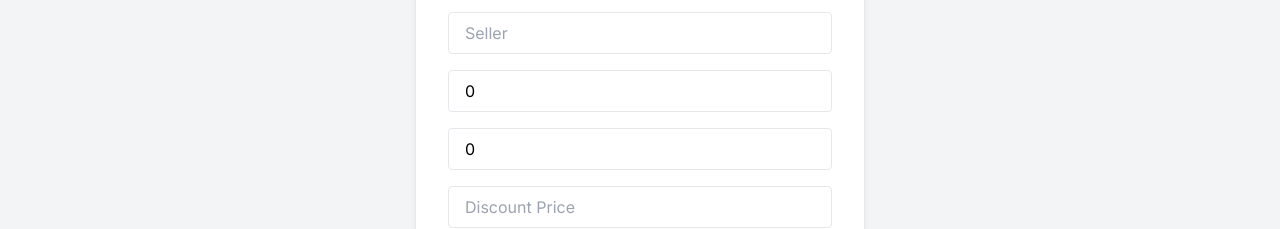
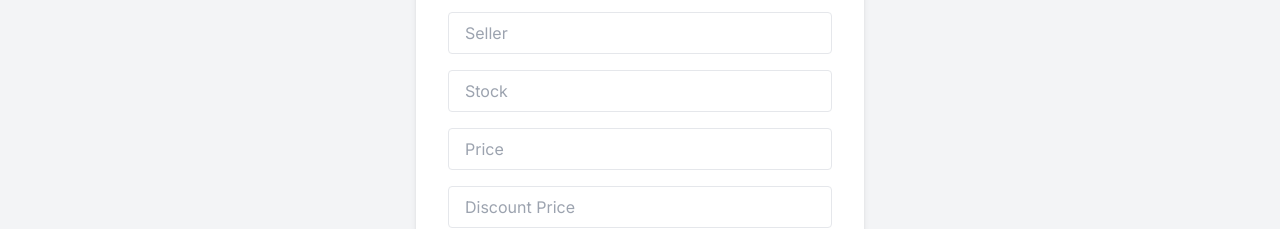
Before and after one commit to Efef-e/intern-e-commerce-management-system, a Next.js app in the folder intern-tasking/: page /productadd in a window 1280 px wide. Shown: the part 263-492 px from the top of the page. Built offline with nearby package versions, Linux system fonts and the light colour scheme.

Commit message:
input fixes

```diff
--- a/intern-tasking/src/app/productadd/page.tsx
+++ b/intern-tasking/src/app/productadd/page.tsx
@@ -9,8 +9,8 @@ interface Product {
   id: string;
   name: string;
   seller: string;
-  stock: number;
-  price: number;
+  stock: number | undefined;
+  price: number | undefined;
   discountPrice?: number;
   category: string;
   imageURL: string;
@@ -21,8 +21,8 @@ export default function AddProduct() {
     id: "",
     name: "",
     seller: "",
-    stock: 0,
-    price: 0,
+    stock: undefined,
+    price: undefined,
     discountPrice: 0,
     category: "",
     imageURL: "",
@@ -40,10 +40,9 @@ export default function AddProduct() {
   const handleChange = (
     e: React.ChangeEvent<HTMLInputElement>
   ) => {
-    const { name, value, type, checked } = e.target;
+    const { name, value } = e.target;
     let errorMessage = "";
 
-    // Validasyon kuralları
     switch (name) {
       case "name":
         if (!/^[A-Za-z]/.test(value)) {
@@ -58,13 +57,16 @@ export default function AddProduct() {
         }
         break;
       case "stock":
-        if (!/^\d+$/.test(value)) {
+        if (value !== "" && !/^\d+$/.test(value)) {
           errorMessage = "Stock must be a number.";
         }
         break;
       case "price":
       case "discountPrice":
-        if (!/^\d+(\.\d{1,2})?$/.test(value)) {
+        if (
+          value !== "" &&
+          !/^\d+(\.\d{1,2})?$/.test(value)
+        ) {
           errorMessage =
             "Price must be a decimal number with up to two decimal places.";
         }
@@ -86,7 +88,12 @@ export default function AddProduct() {
 
     setProduct((prevProduct) => ({
       ...prevProduct,
-      [name]: type === "checkbox" ? checked : value,
+      [name]:
+        name === "stock" || name === "price"
+          ? value
+            ? parseFloat(value)
+            : undefined
+          : value,
     }));
   };
 
@@ -113,8 +120,8 @@ export default function AddProduct() {
           id: "",
           name: "",
           seller: "",
-          stock: 0,
-          price: 0,
+          stock: undefined,
+          price: undefined,
           discountPrice: 0,
           category: "",
           imageURL: "",
@@ -137,8 +144,8 @@ export default function AddProduct() {
     return (
       product.name &&
       product.seller &&
-      product.stock >= 0 &&
-      product.price > 0
+      (product.stock === undefined || product.stock >= 0) &&
+      (product.price === undefined || product.price > 0)
     );
   };
 
@@ -191,7 +198,11 @@ export default function AddProduct() {
               <input
                 type="number"
                 name="stock"
-                value={product.stock}
+                value={
+                  product.stock !== undefined
+                    ? product.stock
+                    : ""
+                }
                 onChange={handleChange}
                 placeholder="Stock"
                 className="w-full px-4 py-2 border rounded text-black"
@@ -209,7 +220,11 @@ export default function AddProduct() {
                 type="number"
                 step="0.01"
                 name="price"
-                value={product.price}
+                value={
+                  product.price !== undefined
+                    ? product.price
+                    : ""
+                }
                 onChange={handleChange}
                 placeholder="Price"
                 className="w-full px-4 py-2 border rounded text-black"
```
